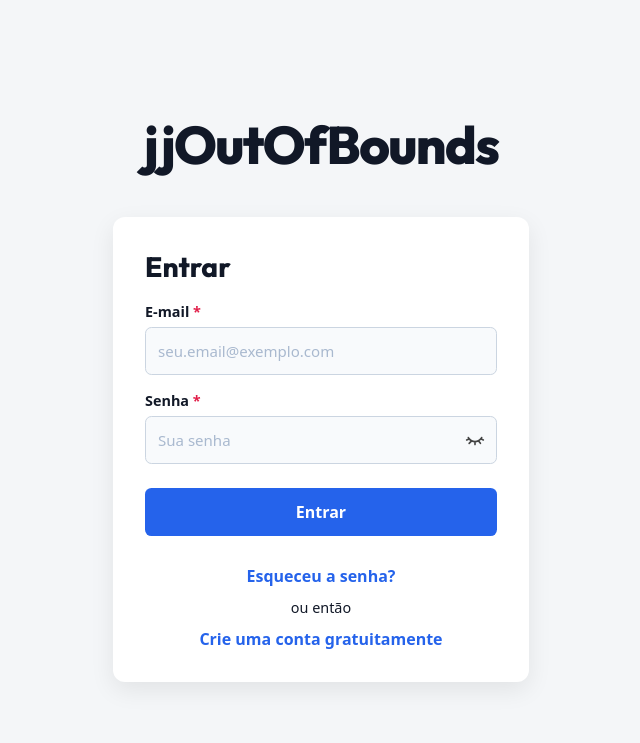
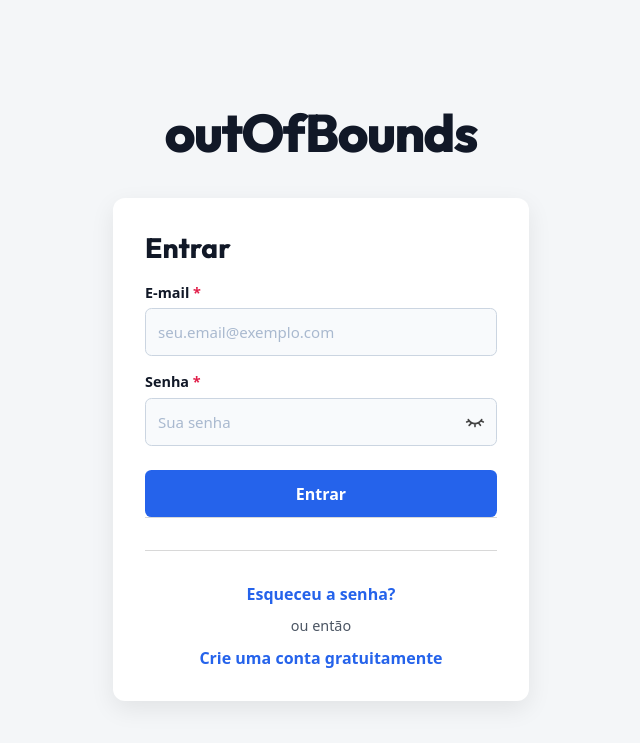
Before and after one commit to jairjunior/blog, a Node server app: page /login in a window 1280 px wide. Shown: the top 743 px of the page, without its empty margins (319-959 px from the left). Run offline with Node 20, Linux system fonts and the light colour scheme.

Commit message:
Arquivos HTML, CSS e JS do Login: 1) Ajustes de formatação no HTML. 2) Ajustes de estilo CSS. 3) Ajustes no JS com relação ao botão e ícone SVG de mostrar/ocultar a senha.

```diff
--- a/public/css/login.css
+++ b/public/css/login.css
@@ -1,6 +1,6 @@
 /******************************************************************************
-/ Reset e Variáveis de Estilo
-******************************************************************************/
+/ PÁGINA DE LOGIN
+/*****************************************************************************/
 :root {
     --font-title: clamp(1.5rem, 2vw + 1rem, 2.5rem);
     --spacing-container: clamp(16px, 5vw, 80px);
@@ -99,7 +99,7 @@ h1.blog-title a:focus-visible::after {
 
 
 /******************************************************************************
-/ Conteúdo
+/ Conteúdo Principal
 ******************************************************************************/
 main {
     width: 100%;
@@ -122,37 +122,35 @@ main {
 }
 .card-hover-effect:hover {
     transform: translateY(-2px);
-    box-shadow: 0 0.75rem 2rem rgb(0 0 0 / 12%);
+    box-shadow: 0 0.75rem 3rem rgb(0 0 0 / 20%);
 }
 
 /*---------------------------------------------------------------------------*/
 /* Formulário de login  */
-form {
-    margin-bottom: 1.8rem;
-}
-
 h2 {
     font-family: 'Outfit', sans-serif;
     font-size: 1.75rem;
     font-weight: 750;
     margin-bottom: 1.1rem;
 }
-
+form {
+    border-bottom: 1px solid #ccccccc0;
+}
 .form-group {
     margin-bottom: 1rem;
 }
-
 label {
     display: block;
     font-size: 0.9rem;
     font-weight: 600;
     margin-bottom: 0.4rem;
 }
-
 .required {
     color: var(--error-color);
 }
 
+/*---------------------------------------------------------------------------*/
+/* Inputs do formulário  */
 input {
     width: 100%;
     padding: 0.75rem;
@@ -259,8 +257,11 @@ button#loginSubmitBtn:focus-visible {
 
 /*---------------------------------------------------------------------------*/
 /* Links abaixo do formulário  */
+.box-divider {
+    margin: 2rem 0;
+    border-bottom: 1px solid #ccccccc0;
+}
 .recovery, .register {
-    margin-top: 0.7rem;
     text-align: center;
     font-size: 1rem;
 }
@@ -275,10 +276,11 @@ button#loginSubmitBtn:focus-visible {
     outline: none;
 }
 span.or-then {
-    font-size: 0.9rem;
     display: block;
     width: 100%;
-    margin: 0.7rem 0 0;
+    margin: 0.7rem 0;
+    font-size: 0.9rem;
+    color: var(--text-muted);
 }
 .text-center {
     text-align: center;
--- a/public/js/login.js
+++ b/public/js/login.js
@@ -1,15 +1,33 @@
 // SVG para campo de senha (olho aberto)
 const openEyeIcon = `
-    <svg xmlns="http://www.w3.org/2000/svg" width="20" height="20" viewBox="0 0 24 24" fill="currentColor" aria-labelledby="openEyeIconTitle">
-        <title id="openEyeIconTitle">Ocultar a senha</title>
+    <svg
+        xmlns="http://www.w3.org/2000/svg"
+        width="20"
+        height="20"
+        viewBox="0 0 24 24"
+        fill="currentColor"
+        aria-hidden="true"
+        focusable="false"
+    >
         <path d="M12 4.5C7 4.5 2.73 7.61 1 12c1.73 4.39 6 7.5 11 7.5s9.27-3.11 11-7.5c-1.73-4.39-6-7.5-11-7.5zM12 17c-2.76 0-5-2.24-5-5s2.24-5 5-5 5 2.24 5 5-2.24 5-5 5zm0-8c-1.66 0-3 1.34-3 3s1.34 3 3 3 3-1.34 3-3-1.34-3-3-3z"/>
     </svg>
 `;
 
 // SVG para campo de senha (olho fechado)
 const closedEyeIcon = `
-    <svg xmlns="http://www.w3.org/2000/svg" width="20" height="20" viewBox="0 0 24 24" fill="currentColor" aria-labelledby="closedEyeIconTitle" stroke="currentColor" stroke-width="2" stroke-linecap="round" stroke-linejoin="round">
-        <title id="closedEyeIconTitle">Visualizar a senha</title>
+    <svg
+        xmlns="http://www.w3.org/2000/svg"
+        width="20"
+        height="20"
+        viewBox="0 0 24 24"
+        fill="currentColor"
+        stroke="currentColor"
+        stroke-width="2"
+        stroke-linecap="round"
+        stroke-linejoin="round"
+        aria-hidden="true"
+        focusable="false"
+    >
         <path d="M20 9C20 9 19.6797 9.66735 19 10.5144M12 14C10.392 14 9.04786 13.5878 7.94861 13M12 14C13.608 14 14.9521 13.5878 16.0514 13M12 14V17.5M4 9C4 9 4.35367 9.73682 5.10628 10.6448M7.94861 13L5 16M7.94861 13C6.6892 12.3266 5.75124 11.4228 5.10628 10.6448M16.0514 13L18.5 16M16.0514 13C17.3818 12.2887 18.3535 11.3202 19 10.5144M5.10628 10.6448L2 12M19 10.5144L22 12"/>
     </svg>
 `;
@@ -49,7 +67,7 @@ document.addEventListener('DOMContentLoaded', () => {
         }
 
         // Pega valores para enviar ao backend
-        const email = emailInput.value;
+        const email = emailInput.value.trim();
         const password = passwordInput.value;
         const redirectTo = document.getElementById('redirectTo').value;
 
@@ -69,8 +87,12 @@ document.addEventListener('DOMContentLoaded', () => {
             }
         } catch (error) {
             console.error('ERRO na requisição HTTP:\n', error);
+            feedbackMessage.setAttribute('role', 'alert');
             feedbackMessage.className = 'feedback-message error';
-            feedbackMessage.textContent = error.message || 'Ocorreu um erro interno ao processar a solicitação.';
+            feedbackMessage.textContent =
+                error instanceof Error && error.message
+                    ? error.message
+                    : 'Ocorreu um erro interno ao processar a solicitação.';
         }
     });
 
@@ -78,13 +100,17 @@ document.addEventListener('DOMContentLoaded', () => {
     // Função para mostrar/ocultar a senha.
     const togglePasswordBtn = document.getElementById('togglePassword');
     togglePasswordBtn.addEventListener('click', () => {
+        // Faz o toggle do tipo do botão (password/text)
         const isPassword = passwordInput.type === 'password';
         passwordInput.type = isPassword ? 'text' : 'password';
+
+        // Cria o ícone SVG correspondente e coloca dentro do botão
         togglePasswordBtn.innerHTML = isPassword ? openEyeIcon : closedEyeIcon;
-        togglePasswordBtn.setAttribute(
-            'aria-label',
-            isPassword ? 'Ocultar senha' : 'Visualizar senha'
-        );
+
+        // Alterna o label e title do botão
+        const label = isPassword ? 'Ocultar senha' : 'Visualizar senha';
+        togglePasswordBtn.setAttribute('aria-label', label);
+        togglePasswordBtn.setAttribute('title', label);
     });
 
 });
--- a/src/views/login.ejs
+++ b/src/views/login.ejs
@@ -3,8 +3,9 @@
 <head>
 	<meta charset="utf-8">
 	<meta name="viewport" content="width=device-width, initial-scale=1">
-	<title>Entrar | jjOutOfBounds</title>
-	<meta name="description" content="Realizar login com sua conta cadastrada no jjOutOfBounds.">
+	<title>Entrar | outOfBounds</title>
+	<meta name="description" content="Realizar login no site outOfBounds.">
+	<meta name="robots" content="noindex, nofollow">
 
     <link rel="stylesheet" href="/css/login.css">
 
@@ -16,12 +17,12 @@
 <body>
 	<header class="title-box">
 		<h1 class="blog-title">
-			<a href="/" aria-label="Título do blog. Clique para ir para a página inicial.">jjOutOfBounds</a>
+			<a href="/" aria-label="Título do blog. Clique para ir para a página inicial.">outOfBounds</a>
 		</h1>
 	</header>
 
 	<main>
-		<div class="main-box">
+		<div class="main-box card-hover-effect">
 			<h2>Entrar</h2>
 			<form id="loginForm">
 				<input id="redirectTo" name="redirectTo" type="hidden" value="<%= redirectTo %>">
@@ -49,19 +50,32 @@
 							placeholder="Sua senha"
 							required
 						>
-						<button type="button" id="togglePassword" aria-label="Mostrar senha">
-							<svg xmlns="http://www.w3.org/2000/svg" width="20" height="20" viewBox="0 0 24 24" fill="currentColor" aria-labelledby="closedEyeIconTitle" stroke="currentColor" stroke-width="2" stroke-linecap="round" stroke-linejoin="round">
-								<title id="closedEyeIconTitle">Visualizar a senha</title>
-								<path d="M20 9C20 9 19.6797 9.66735 19 10.5144M12 14C10.392 14 9.04786 13.5878 7.94861 13M12 14C13.608 14 14.9521 13.5878 16.0514 13M12 14V17.5M4 9C4 9 4.35367 9.73682 5.10628 10.6448M7.94861 13L5 16M7.94861 13C6.6892 12.3266 5.75124 11.4228 5.10628 10.6448M16.0514 13L18.5 16M16.0514 13C17.3818 12.2887 18.3535 11.3202 19 10.5144M5.10628 10.6448L2 12M19 10.5144L22 12"/>
+						<button type="button" id="togglePassword" aria-label="Visualizar senha" title="Visualizar senha">
+							<svg
+								xmlns="http://www.w3.org/2000/svg"
+								width="20"
+								height="20"
+								viewBox="0 0 24 24"
+								fill="currentColor"
+								stroke="currentColor"
+								stroke-width="2"
+								stroke-linecap="round"
+								stroke-linejoin="round"
+								aria-hidden="true"
+								focusable="false"
+							>
+									<path d="M20 9C20 9 19.6797 9.66735 19 10.5144M12 14C10.392 14 9.04786 13.5878 7.94861 13M12 14C13.608 14 14.9521 13.5878 16.0514 13M12 14V17.5M4 9C4 9 4.35367 9.73682 5.10628 10.6448M7.94861 13L5 16M7.94861 13C6.6892 12.3266 5.75124 11.4228 5.10628 10.6448M16.0514 13L18.5 16M16.0514 13C17.3818 12.2887 18.3535 11.3202 19 10.5144M5.10628 10.6448L2 12M19 10.5144L22 12"/>
 							</svg>
 						</button>
 					</div>
 				</div>
 
-				<p id="feedbackMessage" class="feedback-message" role="alert" aria-live="assertive"></p>
+				<p id="feedbackMessage" class="feedback-message"></p>
 
 				<button type="submit" id="loginSubmitBtn">Entrar</button>
 			</form>
+
+			<div class="box-divider"></div>
 
 			<p class="recovery">
 				<a href="/recuperar-senha">Esqueceu a senha?</a>
```
